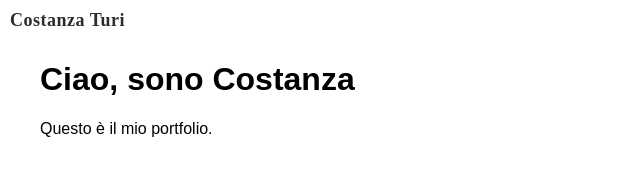
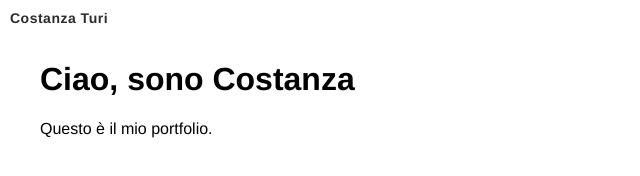
Before and after one commit to CostanzaTuri/costanzaturi.github.io, a plain HTML site: page index.html in a window 1280 px wide. Shown: the full height of the page, 0-640 px from the left. Drawn offline with Linux system fonts and the light colour scheme.

Commit message:
Update index.html

```diff
--- a/index.html
+++ b/index.html
@@ -9,7 +9,7 @@
 
   <style>
     body {
-      font-family: Arial, sans-serif;
+      font-family: Helvetica, sans-serif;
       margin: 0;
       padding: 40px;
     }
@@ -19,8 +19,8 @@
       position: absolute;
       top: 10px;
       left: 10px;
-      font-family: 'Suisse Intl', san serif;
-      font-size: 18px;
+      font-family: 'Helvetica', san serif;
+      font-size: 14px;
       font-weight: 600;
       color: #2c2c2c;
       letter-spacing: 0.5px;
```
